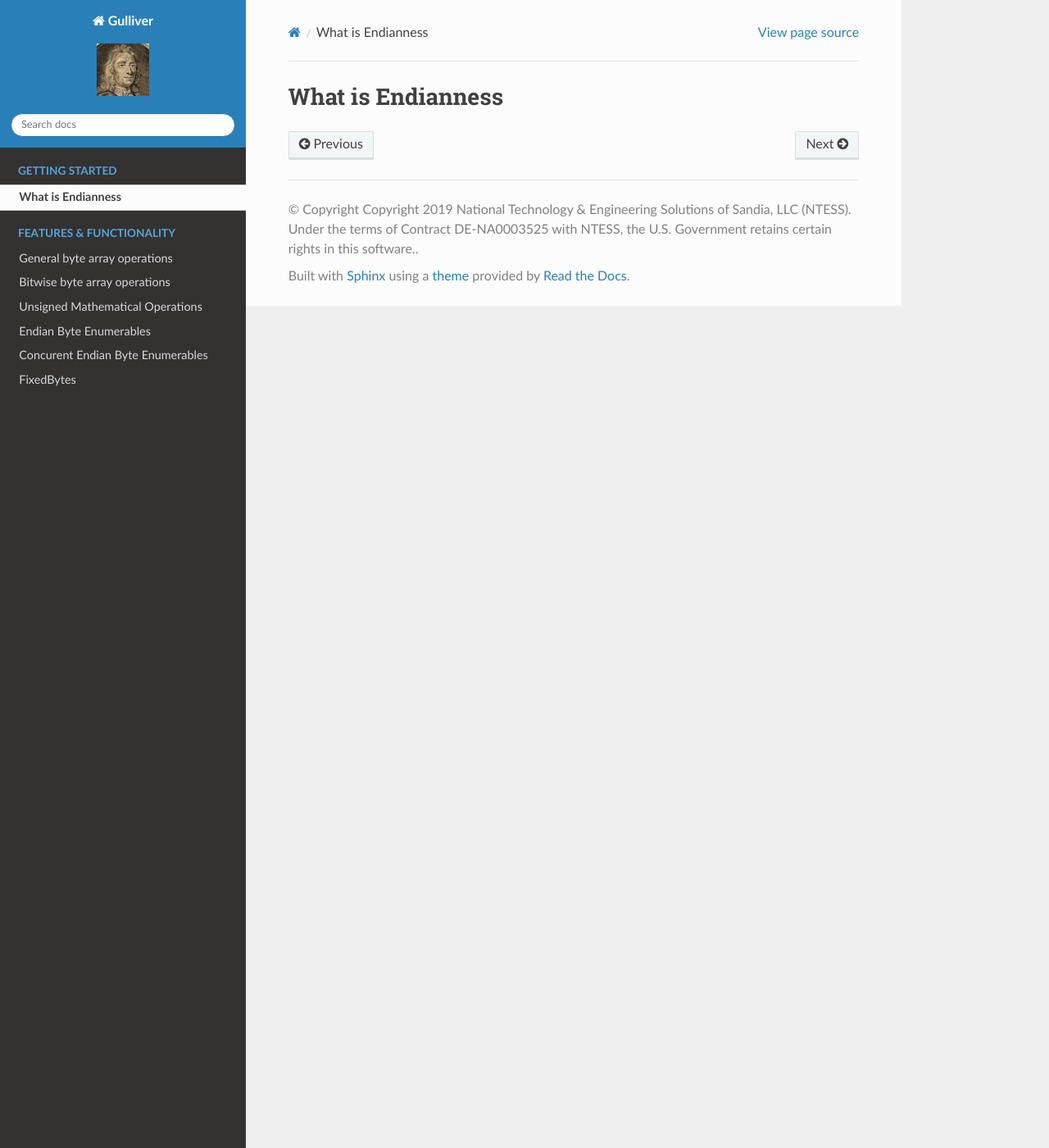
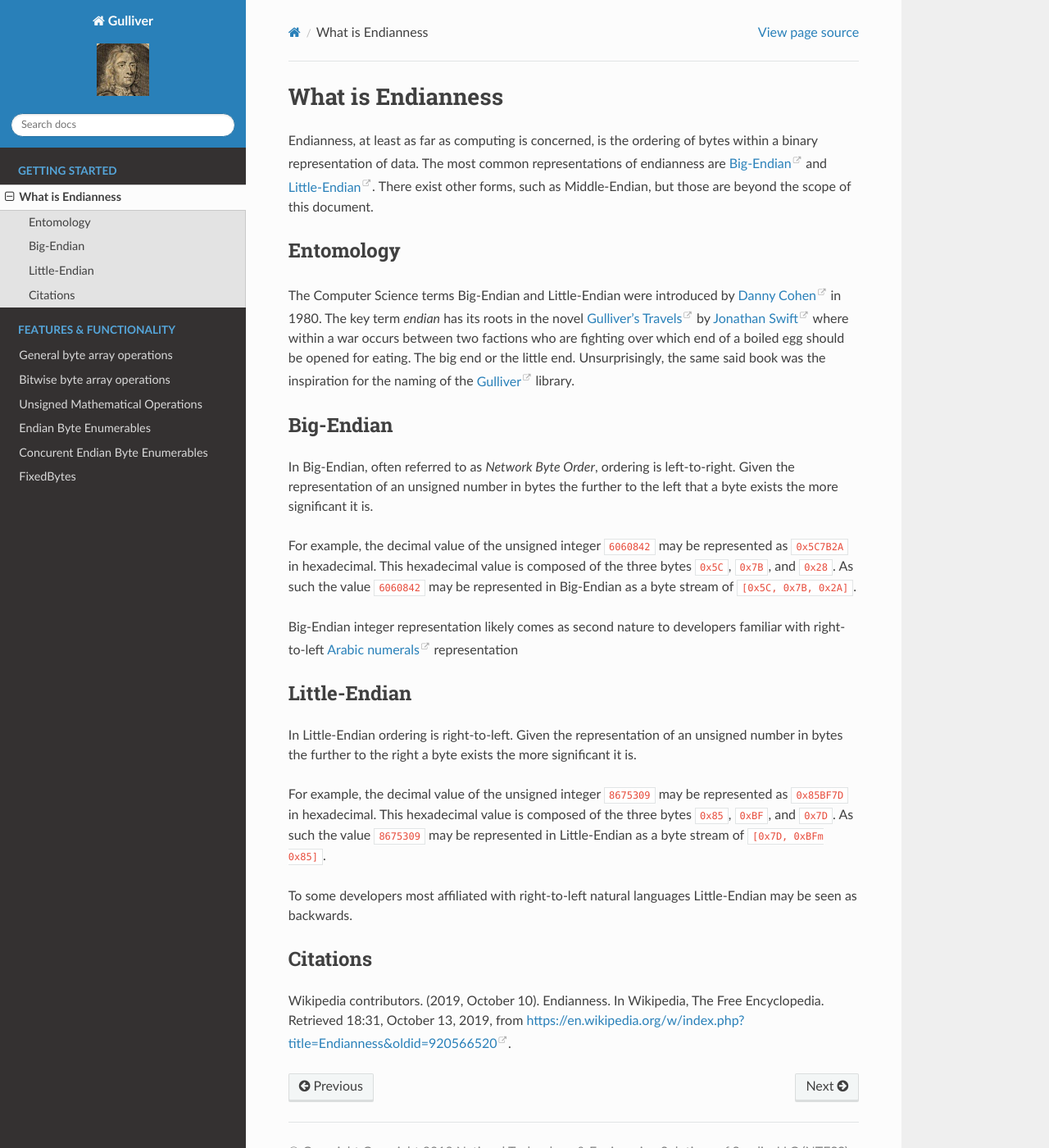
Before and after one commit to sandialabs/Gulliver, a Sphinx documentation site: the page built from docs/What-is-Endianness.md, in a window 1280 px wide and 1400 px high. Shown: the whole window at 82% size. Built offline with Sphinx 7.4.7 and the Read the Docs theme 2.0.0, drawn with Linux system fonts in a browser that asks for light colours.

Commit message:
adds what is endianness documentation

```diff
--- a/docs/What-is-Endianness.md
+++ b/docs/What-is-Endianness.md
@@ -1 +1,27 @@
 # What is Endianness
+
+Endianness, at least as far as computing is concerned, is the ordering of bytes within a binary representation of data. The most common representations of endianness are [Big-Endian](#Big-Endian) and [Little-Endian](#Little-Endian). There exist other forms, such as Middle-Endian, but those are beyond the scope of this document.
+
+## Entomology
+
+The Computer Science terms Big-Endian and Little-Endian were introduced by [Danny Cohen]( https://en.wikipedia.org/wiki/Danny_Cohen_(computer_scientist)) in 1980. The key term *endian* has its roots in the novel [Gulliver’s Travels]( https://en.wikipedia.org/wiki/Gulliver%27s_Travels) by [Jonathan Swift]( https://en.wikipedia.org/wiki/Jonathan_Swift) where within a war occurs between two factions who are fighting over which end of a boiled egg should be opened for eating. The big end or the little end. Unsurprisingly, the same said book was the inspiration for the naming of the [Gulliver]( https://github.com/sandialabs/gulliver) library.
+
+## Big-Endian
+
+In Big-Endian, often referred to as *Network Byte Order*, ordering is left-to-right. Given the representation of an unsigned number in bytes the further to the left that a byte exists the more significant it is.
+
+For example, the decimal value of the unsigned integer `6060842` may be represented as `0x5C7B2A` in hexadecimal. This hexadecimal value is composed of the three bytes `0x5C`, `0x7B`, and `0x28`. As such the value `6060842` may be represented in Big-Endian as a byte stream of `[0x5C, 0x7B, 0x2A]`.
+
+Big-Endian integer representation likely comes as second nature to developers familiar with right-to-left [Arabic numerals]( https://en.wikipedia.org/wiki/Arabic_numerals) representation
+
+## Little-Endian
+
+In Little-Endian ordering is right-to-left. Given the representation of an unsigned number in bytes the further to the right a byte exists the more significant it is.
+
+For example, the decimal value of the unsigned integer `8675309` may be represented as `0x85BF7D` in hexadecimal. This hexadecimal value is composed of the three bytes `0x85`, `0xBF`, and `0x7D`. As such the value `8675309` may be represented in Little-Endian as a byte stream of `[0x7D, 0xBFm 0x85]`.
+
+To some developers most affiliated with right-to-left natural languages Little-Endian may be seen as backwards.
+
+## Citations
+
+Wikipedia contributors. (2019, October 10). Endianness. In Wikipedia, The Free Encyclopedia. Retrieved 18:31, October 13, 2019, from [https://en.wikipedia.org/w/index.php?title=Endianness&oldid=920566520](https://en.wikipedia.org/w/index.php?title=Endianness&oldid=920566520).
```
